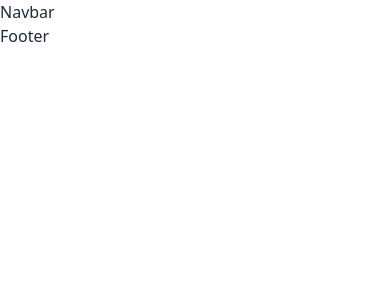
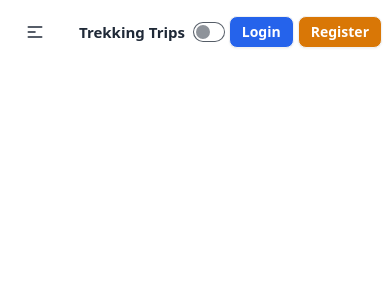
Before and after one commit to jsDeveloper001/trekking-trips-client, a React (Vite) app: page / in a window 390 px wide. Shown: the top 300 px of the page. Built offline with nearby package versions, Linux system fonts and the light colour scheme.

Commit message:
responsive navbar with light and dark theme facility

```diff
--- a/package.json
+++ b/package.json
@@ -10,6 +10,7 @@
     "preview": "vite preview"
   },
   "dependencies": {
+    "firebase": "^10.11.1",
     "react": "^18.2.0",
     "react-dom": "^18.2.0"
   },
--- a/src/Components/Footer/Footer.jsx
+++ b/src/Components/Footer/Footer.jsx
@@ -1,7 +1,6 @@
 const Footer = () => {
     return (
         <div>
-            Footer
         </div>
     );
 };
--- a/src/Components/Navbar/Navbar.jsx
+++ b/src/Components/Navbar/Navbar.jsx
@@ -1,8 +1,50 @@
+import { useEffect } from "react";
+import { useState } from "react";
+import { Link } from "react-router-dom";
+
 const Navbar = () => {
+    const [theme, setTheme] = useState('light')
+    const HandleTheme = (e) => {
+        if (e.target.checked) {
+            setTheme('dark')
+        }
+        else {
+            setTheme('light')
+        }
+    }
+    useEffect(() => {
+        document.querySelector('html').setAttribute('data-theme', theme)
+    }, [theme])
+
     return (
         <nav>
-            Navbar
-        </nav>
+            <div className="navbar bg-base-100">
+                <div className="navbar-start">
+                    <div className="dropdown">
+                        <div tabIndex={0} role="button" className="btn btn-ghost lg:hidden">
+                            <svg xmlns="http://www.w3.org/2000/svg" className="h-5 w-5" fill="none" viewBox="0 0 24 24" stroke="currentColor"><path strokeLinecap="round" strokeLinejoin="round" strokeWidth="2" d="M4 6h16M4 12h8m-8 6h16" /></svg>
+                        </div>
+                        <ul tabIndex={0} className="menu menu-sm dropdown-content mt-3 z-[1] p-2 shadow bg-base-100 rounded-box w-52">
+                            <li><a>Item 1</a></li>
+                        </ul>
+                    </div>
+                    <Link className="btn btn-ghost text-[15px] font-bold md:text-xl" to={'/'}>Trekking Trips</Link>
+                </div>
+                <div className="navbar-center hidden lg:flex">
+                    <ul className="menu menu-horizontal px-1">
+                        <li className="hover:bg-transparent"><Link to={'/'}>Home</Link></li>
+                        <li className="hover:bg-transparent"><Link to={'/'}>All Tourists Spot</Link></li>
+                        <li className="hover:bg-transparent"><Link to={'/'}>Add Tourists Spot</Link></li>
+                        <li className="hover:bg-transparent"><Link to={'/'}>My List</Link></li>
+                    </ul>
+                </div>
+                <div className="navbar-end">
+                    <input type="checkbox" className="toggle toggle-sm sm:toggle-md mr-1 sm:mr-3" onChange={HandleTheme} id="themeButton" />
+                    <Link className="btn btn-sm sm:btn-md  mr-1 sm:mr-3 bg-blue-600 text-white hover:bg-blue-700 duration-500" to={'/login'}>Login</Link>
+                    <Link className="btn btn-sm sm:btn-md bg-amber-600 text-white hover:bg-amber-700 duration-500" to={'/register'}>Register</Link>
+                </div>
+            </div>
+        </nav >
     );
 };
 
--- a/src/Services/AuthProvider.jsx
+++ b/src/Services/AuthProvider.jsx
@@ -0,0 +1,9 @@
+const AuthProvider = () => {
+    return (
+        <div>
+
+        </div>
+    );
+};
+
+export default AuthProvider;
--- a/src/Services/Firebase.config.js
+++ b/src/Services/Firebase.config.js
@@ -0,0 +1,20 @@
+// Import the functions you need from the SDKs you need
+import { initializeApp } from "firebase/app";
+import { getAuth } from "firebase/auth";
+// TODO: Add SDKs for Firebase products that you want to use
+// https://firebase.google.com/docs/web/setup#available-libraries
+
+// Your web app's Firebase configuration
+const firebaseConfig = {
+  apiKey: import.meta.env.VITE_APIKEY,
+  authDomain: import.meta.env.VITE_AUTHDOMAIN,
+  projectId: import.meta.env.VITE_PROJECTID,
+  storageBucket: import.meta.env.VITE_STORAGEBUCKET,
+  messagingSenderId: import.meta.env.VITE_MESSAGINGSENDERID,
+  appId: import.meta.env.VITE_APPID,
+};
+
+// Initialize Firebase
+const app = initializeApp(firebaseConfig);
+const auth = getAuth(app)
+export default auth
--- a/tailwind.config.js
+++ b/tailwind.config.js
@@ -4,8 +4,8 @@ export default {
     "./index.html",
     "./src/**/*.{js,ts,jsx,tsx}",
   ],
-  theme: {
-    extend: {},
+  daisyui: {
+    themes: ["light", "dark"],
   },
   plugins: [require("daisyui")],
 }
```
Also changed, not shown: 1 other file (tests, documents, lock files or other folders).
